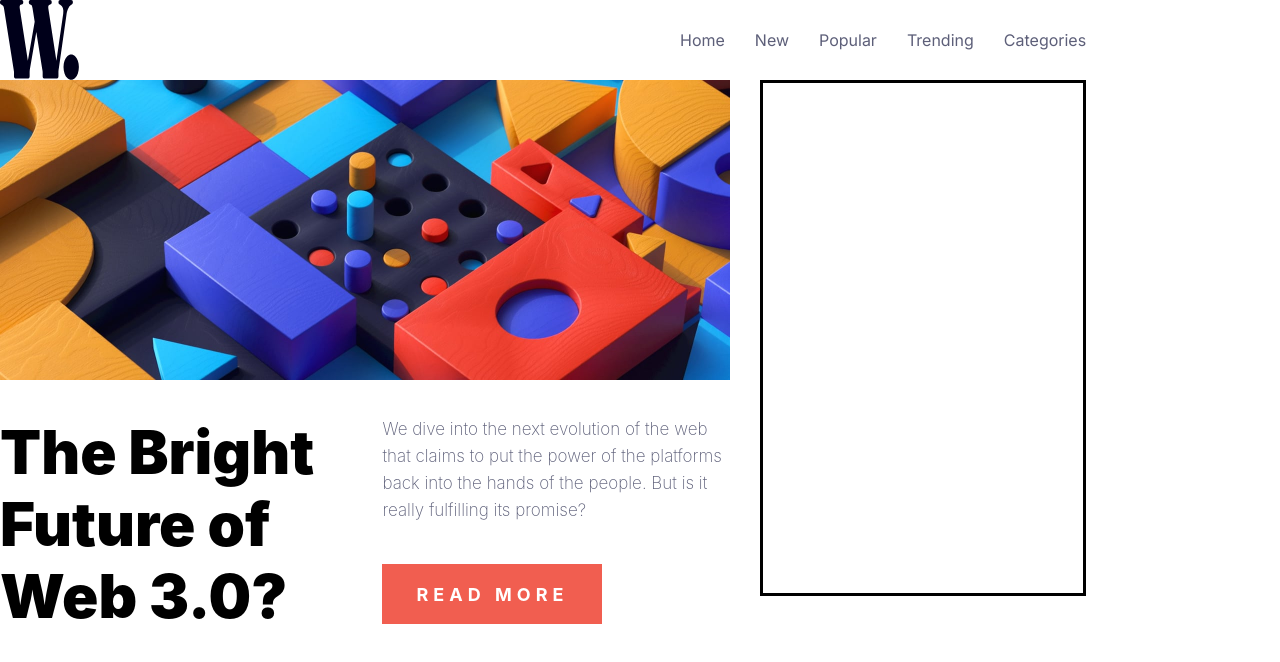
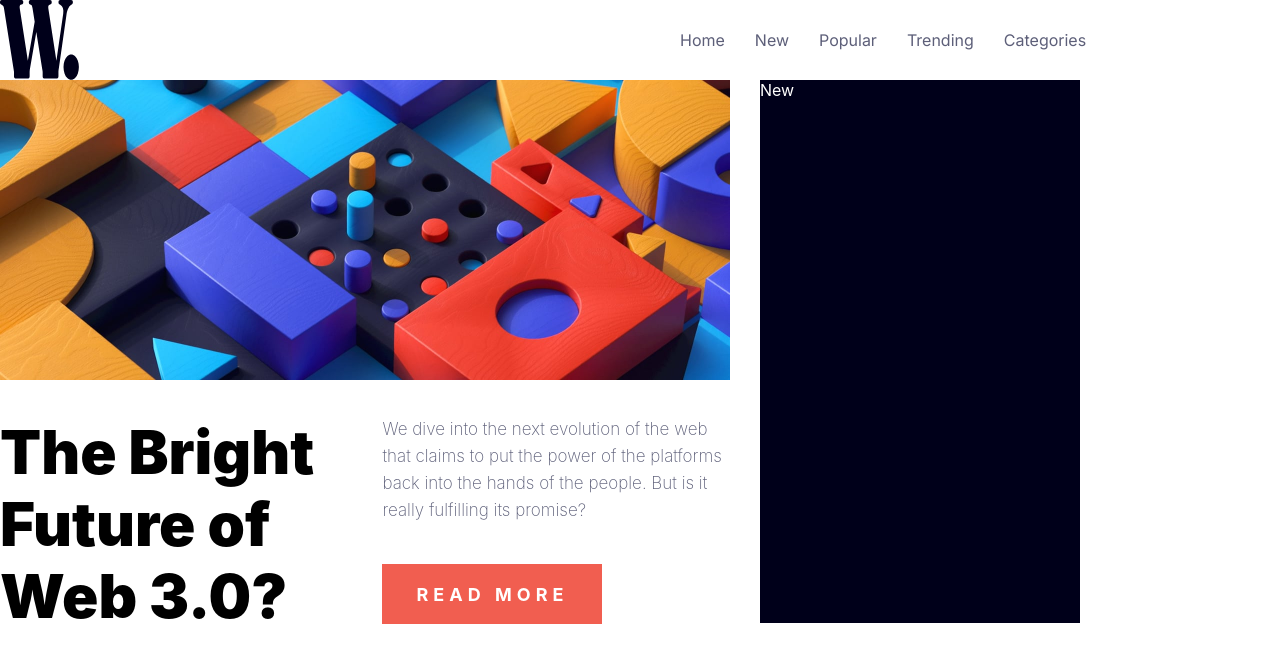
Before and after one commit to tbbui-732/news-homepage, a React (Create React App) app in the folder app/: page / in a window 1280 px wide. Shown: the top 662 px of the page. Built offline with nearby package versions, Linux system fonts and the light colour scheme.

Commit message:
Setup layout for SideSubHeading

```diff
--- a/app/src/App.css
+++ b/app/src/App.css
@@ -13,6 +13,7 @@
   display: flex;
   flex-direction: row;
   gap: 30px;
+  min-height: 33.938rem;
 }
 
 .Bottom {
--- a/app/src/components/SideSubHeading.tsx
+++ b/app/src/components/SideSubHeading.tsx
@@ -3,10 +3,19 @@ import './stylesheet/SideSubHeading.css';
 const SideSubHeading = () => {
   return (
     <div className="SideSubHeading">
-      <div className="Title"></div>
-      <div className="NewBlock"></div>
-      <div className="NewBlock"></div>
-      <div className="NewBlock"></div>
+      <div className="Title">New</div>
+      <div className="NewsBlock">
+        <div className="BlockHeading"></div>
+        <div className="BlockSubHeading"></div>
+      </div>
+      <div className="NewsBlock">
+        <div className="BlockHeading"></div>
+        <div className="BlockSubHeading"></div>
+      </div>
+      <div className="NewsBlock">
+        <div className="BlockHeading"></div>
+        <div className="BlockSubHeading"></div>
+      </div>
     </div>
   );
 };
--- a/app/src/components/stylesheet/SideSubHeading.css
+++ b/app/src/components/stylesheet/SideSubHeading.css
@@ -1,15 +1,24 @@
 .SideSubHeading {
   display: flex;
   flex-direction: column;
-  width: 320px;
-  height: 510px;
-  border: solid;
+  min-width: 320px;
+  min-height: 33.938rem;
+
+  background-color: hsl(240, 100%, 5%); /* very dark blue */
 }
 
 .Title {
+  color: white;
+}
+
+.NewsBlock {
 
 }
 
-.NewBlocK {
+.BlockHeading {
 
 }
+
+.BlockSubHeading {
+
+}
```
